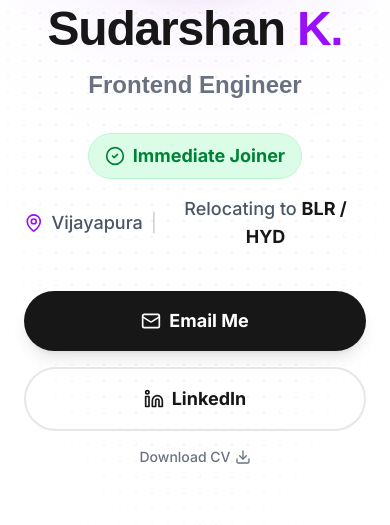
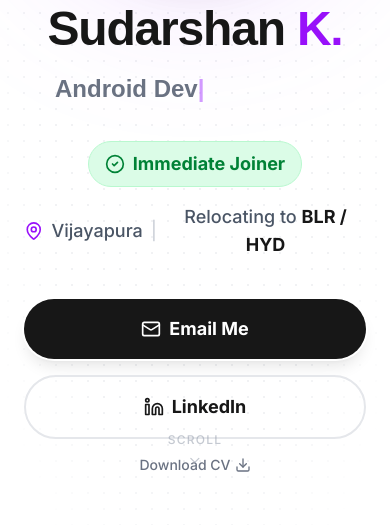
Before and after one commit to Sudarshan-812/sudarshan-portfolio, a React (Vite) app: page / in a window 390 px wide. Shown: the part 427-952 px from the top of the page. Built offline with nearby package versions, Linux system fonts and the light colour scheme; a web font is replaced by a local one.

Commit message:
Fixed animations

```diff
--- a/src/sections/Hero.jsx
+++ b/src/sections/Hero.jsx
@@ -1,21 +1,76 @@
-import React from 'react';
+import React, { useState, useEffect } from 'react';
 import { motion } from 'framer-motion';
-import { Mail, Linkedin, CheckCircle2, Download, MapPin } from 'lucide-react';
+import { Mail, Linkedin, CheckCircle2, Download, MapPin, ChevronDown } from 'lucide-react';
 import { USER_DATA } from '../data';
 import Spotlight from '../components/ui/Spotlight';
 
+// --- Production-Grade Typewriter ---
+// Fix: Added aria-hidden to animated text and a hidden SR-only span for the full list
+const Typewriter = ({ words }) => {
+  const [index, setIndex] = useState(0);
+  const [text, setText] = useState('');
+  const [isDeleting, setIsDeleting] = useState(false);
+  const [speed, setSpeed] = useState(150);
+
+  useEffect(() => {
+    const currentWord = words[index % words.length];
+    const updateText = () => {
+      setText((prev) =>
+        isDeleting
+          ? currentWord.substring(0, prev.length - 1)
+          : currentWord.substring(0, prev.length + 1)
+      );
+    };
+
+    const timer = setTimeout(updateText, speed);
+
+    if (!isDeleting && text === currentWord) {
+      setTimeout(() => setIsDeleting(true), 1500);
+    } else if (isDeleting && text === '') {
+      setIsDeleting(false);
+      setIndex((prev) => prev + 1);
+      setSpeed(150);
+    } else if (isDeleting) {
+      setSpeed(50);
+    }
+
+    return () => clearTimeout(timer);
+  }, [text, isDeleting, index, words, speed]);
+
+  return (
+    <span className="inline-block min-w-[280px] text-left">
+      <span aria-hidden="true">
+        {text}
+        <span className="animate-pulse text-purple-500">|</span>
+      </span>
+      <span className="sr-only">
+        Role: {words.join(', ')}
+      </span>
+    </span>
+  );
+};
+
 const Hero = () => {
+  // --- Bulletproof Image State ---
+  // Tries USER_DATA.avatar first. If it fails (or is empty), falls back to the Unsplash ID.
+  const [imgSrc, setImgSrc] = useState(USER_DATA.avatar);
+
+  const handleImgError = () => {
+    setImgSrc("https://images.unsplash.com/photo-1507003211169-0a1dd7228f2d?q=80&w=1000&auto=format&fit=crop");
+  };
+
   return (
-    <section id="home" className="min-h-[90vh] flex items-center justify-center relative overflow-hidden pt-32 pb-20 px-6 bg-white dark:bg-black">
+    <section id="home" className="min-h-[90vh] flex items-center justify-center relative overflow-hidden pt-32 pb-20 px-6 bg-white dark:bg-black" aria-label="Introduction">
 
-      {/* 1. Background Elements (Spotlight + Gradient) */}
       <Spotlight className="-top-40 left-0 md:left-60 md:-top-20" fill="rgba(168,85,247,0.5)" />
-      <div className="absolute inset-0 bg-[radial-gradient(#e5e7eb_1px,transparent_1px)] [background-size:16px_16px] dark:bg-[radial-gradient(#ffffff10_1px,transparent_1px)] opacity-50 [mask-image:radial-gradient(ellipse_60%_60%_at_50%_50%,#000_70%,transparent_100%)] pointer-events-none"></div>
+
+      {/* Decorative Grid - Aria Hidden */}
+      <div aria-hidden="true" className="absolute inset-0 bg-[radial-gradient(#e5e7eb_1px,transparent_1px)] [background-size:16px_16px] dark:bg-[radial-gradient(#ffffff10_1px,transparent_1px)] opacity-50 [mask-image:radial-gradient(ellipse_60%_60%_at_50%_50%,#000_70%,transparent_100%)] pointer-events-none"></div>
 
       <div className="container mx-auto max-w-6xl relative z-10">
         <div className="flex flex-col md:flex-row items-center gap-12 md:gap-20">
 
-          {/* 2. LEFT SIDE: The Hero Photo */}
+          {/* --- Photo Section --- */}
           <motion.div
             initial={{ opacity: 0, scale: 0.9, x: -50 }}
             animate={{ opacity: 1, scale: 1, x: 0 }}
@@ -24,18 +79,21 @@ const Hero = () => {
           >
             <div className="relative w-64 h-64 md:w-[400px] md:h-[400px] rounded-full p-2 border border-black/5 dark:border-white/10 bg-white dark:bg-neutral-900 shadow-2xl">
               <div className="w-full h-full rounded-full overflow-hidden relative">
-                {/* Replaced with your USER_DATA.avatar if available, else high-quality dummy */}
                 <img
-                  src={USER_DATA.avatar || "https://images.unsplash.com/photo-1507003211169-0a1dd7228f2d?q=80&w=1000&auto=format&fit=crop"}
-                  alt={`${USER_DATA.name} Profile`}
+                  src={imgSrc || "https://images.unsplash.com/photo-1507003211169-0a1dd7228f2d?q=80&w=1000&auto=format&fit=crop"}
+                  alt={`${USER_DATA.name} - Profile Picture`}
+                  onError={handleImgError}
                   className="w-full h-full object-cover transform hover:scale-105 transition-transform duration-700"
                 />
-                {/* Inner Glow */}
-                <div className="absolute inset-0 rounded-full ring-1 ring-inset ring-black/10 dark:ring-white/10"></div>
+                <div className="absolute inset-0 rounded-full ring-1 ring-inset ring-black/10 dark:ring-white/10 pointer-events-none"></div>
               </div>
 
-              {/* Floating Status Badge */}
-              <div className="absolute bottom-4 right-4 md:bottom-8 md:right-8 bg-white dark:bg-neutral-800 py-2 px-4 rounded-full shadow-xl border border-black/5 dark:border-white/10 flex items-center gap-2">
+              {/* Online Badge - Aria Label added for context */}
+              <div
+                className="absolute bottom-4 right-4 md:bottom-8 md:right-8 bg-white dark:bg-neutral-800 py-2 px-4 rounded-full shadow-xl border border-black/5 dark:border-white/10 flex items-center gap-2 z-20"
+                role="status"
+                aria-label="Status: Online"
+              >
                 <span className="relative flex h-3 w-3">
                   <span className="animate-ping absolute inline-flex h-full w-full rounded-full bg-green-400 opacity-75"></span>
                   <span className="relative inline-flex rounded-full h-3 w-3 bg-green-500"></span>
@@ -44,50 +102,47 @@ const Hero = () => {
               </div>
             </div>
 
-            {/* Background Blob */}
-            <div className="absolute top-1/2 left-1/2 -translate-x-1/2 -translate-y-1/2 w-[120%] h-[120%] bg-purple-500/20 rounded-full blur-[80px] -z-10"></div>
+            {/* Decorative Blur - Aria Hidden */}
+            <div aria-hidden="true" className="absolute top-1/2 left-1/2 -translate-x-1/2 -translate-y-1/2 w-[120%] h-[120%] bg-purple-500/20 rounded-full blur-[80px] -z-10"></div>
           </motion.div>
 
-          {/* 3. RIGHT SIDE: High-Signal Text */}
+          {/* --- Text Section --- */}
           <div className="text-center md:text-left flex-1">
             <motion.div
               initial={{ opacity: 0, y: 20 }}
               animate={{ opacity: 1, y: 0 }}
               transition={{ delay: 0.2 }}
             >
-              {/* Name & Role */}
               <h1 className="text-5xl md:text-7xl font-black text-neutral-900 dark:text-white mb-4 tracking-tight font-display">
                 {USER_DATA.name} <span className="text-purple-600 dark:text-purple-500">K.</span>
               </h1>
-              <h2 className="text-2xl md:text-4xl font-bold text-gray-500 dark:text-gray-400 mb-8" aria-live="polite">
-                Frontend Engineer
+
+              <h2 className="text-2xl md:text-4xl font-bold text-gray-500 dark:text-gray-400 mb-8 h-10 flex items-center justify-center md:justify-start">
+                <Typewriter words={USER_DATA.subRoles || ["Frontend Engineer", "React Developer", "UI/UX Enthusiast"]} />
               </h2>
 
-              {/* Status & Location Stack */}
               <div className="mb-10 flex flex-col items-center md:items-start gap-4">
-
-                {/* Immediate Joiner Badge */}
                 <div className="inline-flex items-center gap-2 px-4 py-2 rounded-full bg-green-100 dark:bg-green-500/10 text-green-700 dark:text-green-400 font-bold text-lg border border-green-200 dark:border-green-500/20">
-                    <CheckCircle2 size={20} />
+                    <CheckCircle2 size={20} aria-hidden="true" />
                     <span>Immediate Joiner</span>
                 </div>
 
-                {/* Location & Relocation Info */}
                 <div className="flex items-center gap-2 text-lg text-gray-600 dark:text-gray-300 font-medium">
-                  <MapPin size={20} className="text-purple-600 dark:text-purple-400" />
+                  <MapPin size={20} className="text-purple-600 dark:text-purple-400" aria-hidden="true" />
                   <span>Vijayapura</span>
-                  <span className="text-gray-300 dark:text-gray-600">|</span>
+                  <span className="text-gray-300 dark:text-gray-600" aria-hidden="true">|</span>
                   <span>Relocating to <span className="text-neutral-900 dark:text-white font-bold">BLR / HYD</span></span>
                 </div>
               </div>
 
-              {/* Action Buttons */}
+              {/* --- Buttons (Focus Visible Fixed) --- */}
               <div className="flex flex-col sm:flex-row items-center gap-4 justify-center md:justify-start">
                 <a
                   href={`mailto:${USER_DATA.email}`}
-                  className="w-full sm:w-auto px-8 py-4 bg-neutral-900 dark:bg-white text-white dark:text-black text-lg font-bold rounded-full hover:scale-105 transition-transform shadow-lg flex items-center justify-center gap-2"
+                  className="w-full sm:w-auto px-8 py-4 bg-neutral-900 dark:bg-white text-white dark:text-black text-lg font-bold rounded-full hover:scale-105 transition-transform shadow-lg flex items-center justify-center gap-2 outline-none ring-offset-2 focus-visible:ring-2 focus-visible:ring-purple-500 dark:ring-offset-black"
+                  aria-label="Send me an email"
                 >
-                  <Mail size={20} />
+                  <Mail size={20} aria-hidden="true" />
                   Email Me
                 </a>
 
@@ -95,26 +150,37 @@ const Hero = () => {
                   href={USER_DATA.linkedinLink}
                   target="_blank"
                   rel="noopener noreferrer"
-                  className="w-full sm:w-auto px-8 py-4 border-2 border-gray-200 dark:border-white/20 text-neutral-900 dark:text-white text-lg font-bold rounded-full hover:bg-gray-100 dark:hover:bg-white/10 transition-colors flex items-center justify-center gap-2"
+                  className="w-full sm:w-auto px-8 py-4 border-2 border-gray-200 dark:border-white/20 text-neutral-900 dark:text-white text-lg font-bold rounded-full hover:bg-gray-100 dark:hover:bg-white/10 transition-colors flex items-center justify-center gap-2 outline-none ring-offset-2 focus-visible:ring-2 focus-visible:ring-purple-500 dark:ring-offset-black"
+                  aria-label="Visit my LinkedIn profile"
                 >
-                  <Linkedin size={20} />
+                  <Linkedin size={20} aria-hidden="true" />
                   LinkedIn
                 </a>
 
-                {/* Resume Download */}
                  <a
                   href={USER_DATA.resumeLink}
                   download
-                  className="sm:ml-4 text-gray-500 hover:text-purple-600 dark:hover:text-purple-400 font-medium text-sm flex items-center gap-1 transition-colors"
-                  aria-label="Download Resume"
+                  className="sm:ml-4 text-gray-500 hover:text-purple-600 dark:hover:text-purple-400 font-medium text-sm flex items-center gap-1 transition-colors outline-none rounded-md focus-visible:ring-2 focus-visible:ring-purple-500 focus-visible:ring-offset-2 dark:ring-offset-black"
+                  aria-label="Download Resume PDF"
                 >
-                  Download CV <Download size={16} />
+                  Download CV <Download size={16} aria-hidden="true" />
                 </a>
               </div>
             </motion.div>
           </div>
+        </div>
 
-        </div>
+        {/* Mobile Scroll Hint - Aria Hidden */}
+        <motion.div
+            initial={{ opacity: 0 }}
+            animate={{ opacity: 1, y: [0, 10, 0] }}
+            transition={{ delay: 2, duration: 2, repeat: Infinity }}
+            className="md:hidden absolute bottom-4 left-1/2 -translate-x-1/2 text-gray-400 flex flex-col items-center gap-1 text-xs uppercase tracking-widest font-medium pointer-events-none"
+            aria-hidden="true"
+        >
+            <span>Scroll</span>
+            <ChevronDown size={16} />
+        </motion.div>
       </div>
     </section>
   );
```
